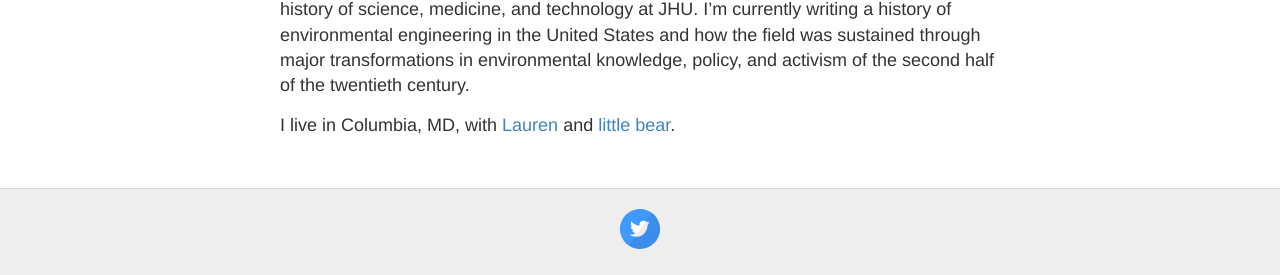
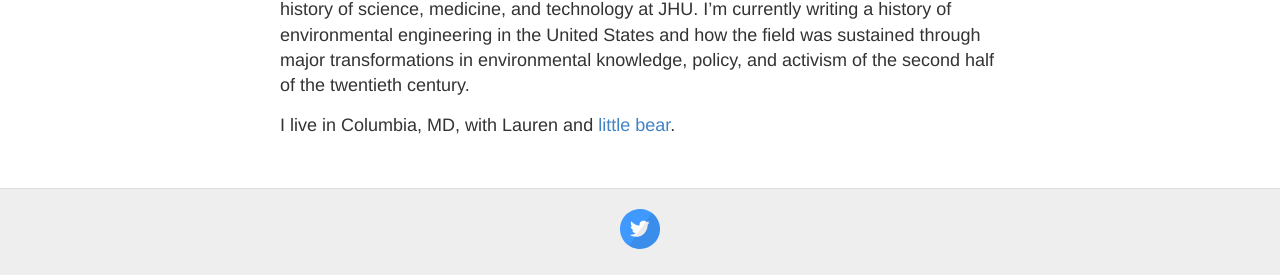
Before and after one commit to rhearty1/rhearty1.github.io, a Jekyll site: the page built from bio.md, in a window 1280 px wide. Shown: the part 1071-1346 px from the top of the page. Built offline with Jekyll 4.4.1, drawn with Linux system fonts in a browser that asks for light colours; some of the changed lines change nothing that is shown.

Commit message:
Update bio.md

```diff
--- a/bio.md
+++ b/bio.md
@@ -8,4 +8,4 @@ permalink: /bio/
 
 My training is mostly in engineering and history of science. Here's a short [cv](/assets/hearty-cv.pdf). I worked for six years at the Johns Hopkins University Applied Physics Laboratory; most of that time was spent working on NASA's Parker Solar Probe. In 2017, I joined the PhD program in history of science, medicine, and technology at JHU. I'm currently writing a history of environmental engineering in the United States and how the field was sustained through major transformations in environmental knowledge, policy, and activism of the second half of the twentieth century.
 
-I live in Columbia, MD, with [Lauren](https://www.irismusicproject.com/team) and [little bear](/assets/little-bear.jpg).
+I live in Columbia, MD, with Lauren and [little bear](/assets/little-bear.jpg).
```
